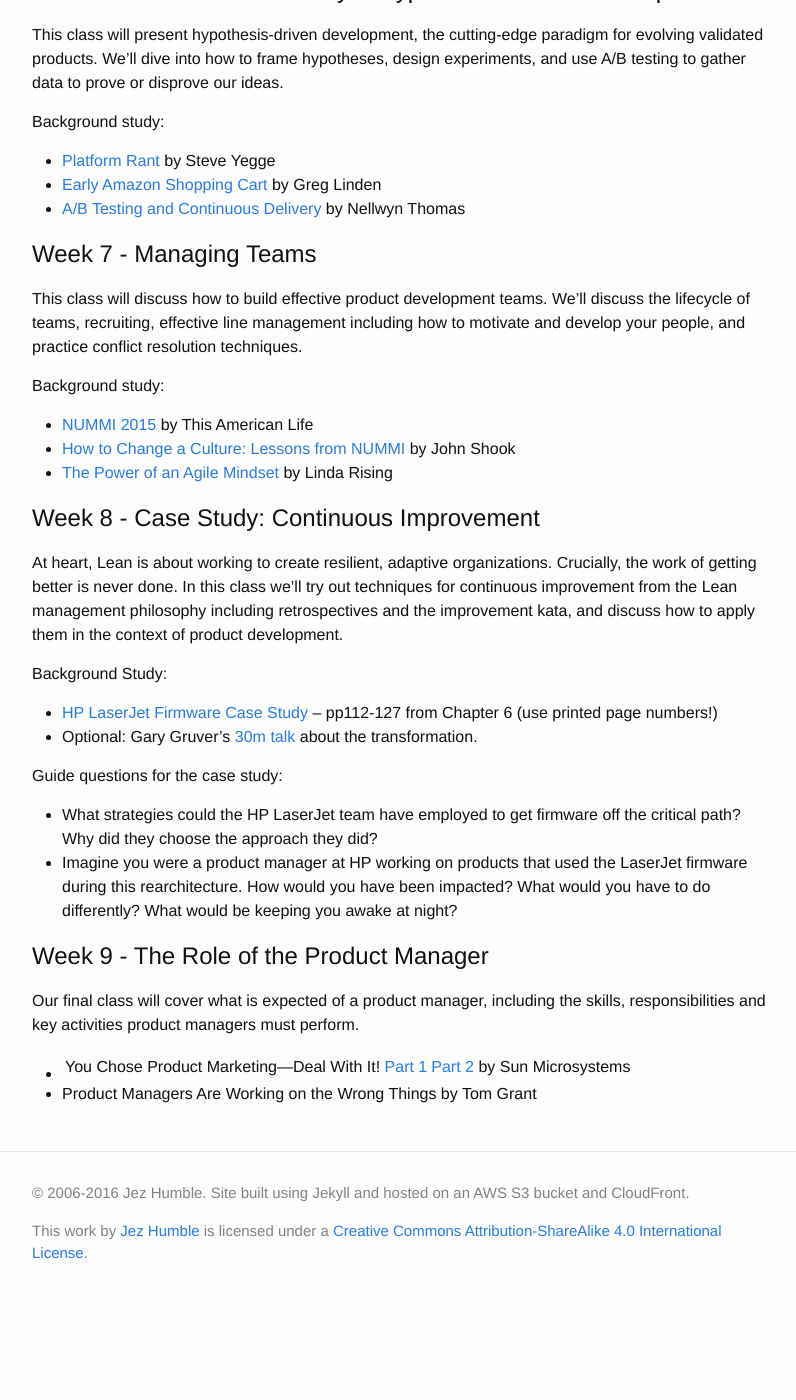
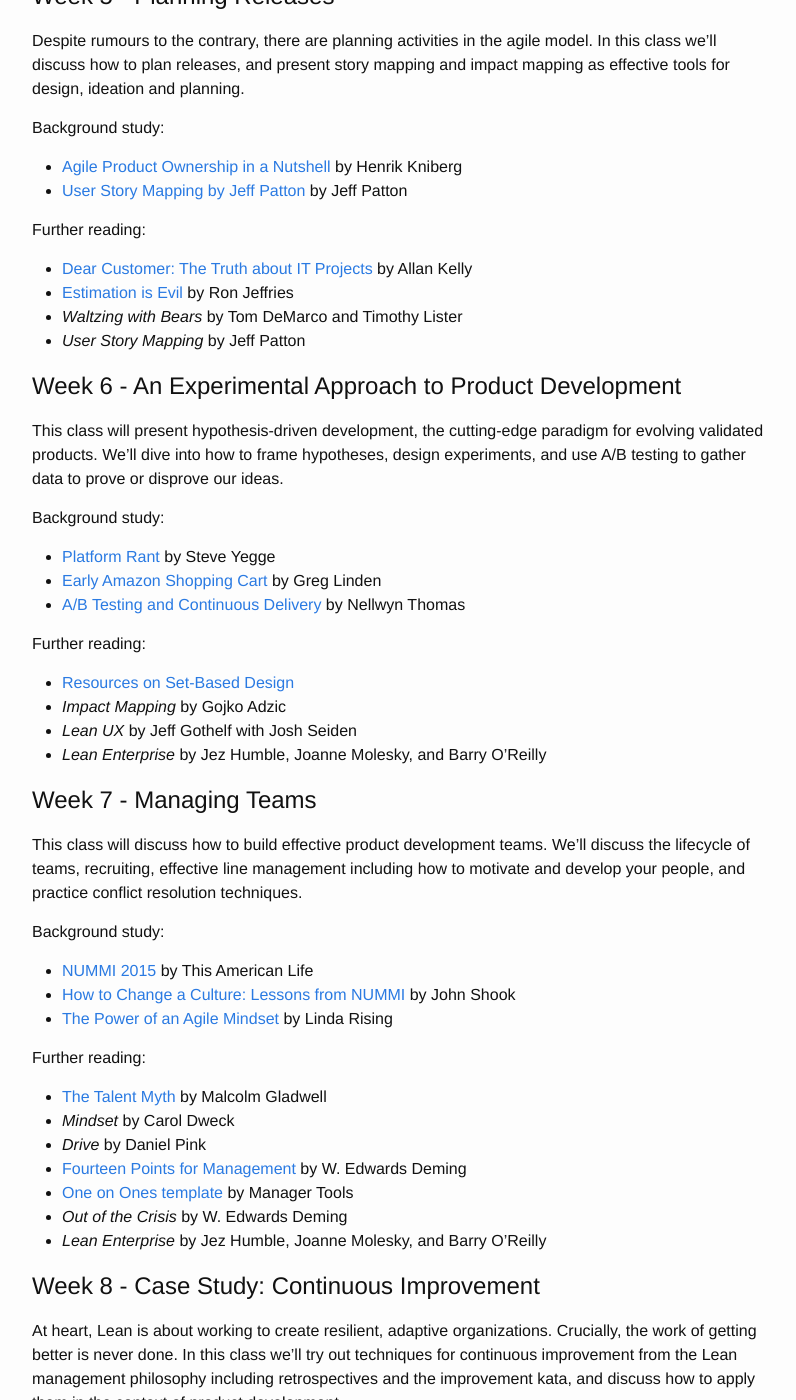
Before and after one commit to jezhumble/lapm, a Jekyll site: the page built from syllabus.md, in a window 1280 px wide and 1400 px high, scrolled down 1560 px. Shown: the whole window, without its empty margins (238-1034 px from the left). Built offline with Jekyll 4.4.1, drawn with Linux system fonts in a browser that asks for light colours; before the commit the page ends 2885 px from its top, so only the background shows below that; some of the changed text lies outside the part shown.

Commit message:
Added further reading

```diff
--- a/syllabus.md
+++ b/syllabus.md
@@ -26,6 +26,10 @@ Background study:
 
 Further reading:
 
+* _How to Measure Anything_ by Douglas Hubbard
+* _The Principles of Product Development Flow_ by Don Reinertsen
+* _Waltzing with Bears_ by Tom DeMarco and Timothy Lister
+* _Lean Enterprise_ by Jez Humble, Joanne Molesky, and Barry O'Reilly
 * [Decision Tree Primer](http://www.public.asu.edu/~kirkwood/DAStuff/decisiontrees/) by Craig Kirkwood.
 
 ## Week 3. Getting to Know your Users
@@ -35,6 +39,13 @@ This class will introduce the idea of a scientific approach to product developme
 Background study:
 
 * [Won’t be Fooled Again](https://www.youtube.com/watch?v=a--xbF_WGyM) by Jeff Patton
+
+Further reading:
+
+* _Lean UX_ by Jeff Gothelf with Josh Seiden
+* [Usability.gov](http://usability.gov/)
+* _Badass: Making Users Awesome_ by Kathy Sierra
+* _Agile User Experience Design_ by Lindsay Ratcliffe and Marc McNeill
 
 ## Week 4 - Introduction to Agile Software Development
 
@@ -54,7 +65,14 @@ Background study:
 * [Agile Product Ownership in a Nutshell](http://blog.crisp.se/2012/10/25/henrikkniberg/agile-product-ownership-in-a-nutshell) by Henrik Kniberg
 * [User Story Mapping by Jeff Patton](http://jpattonassociates.com/the-new-backlog/) by Jeff Patton
 
-## Week 6 - Continuous Delivery & Hypothesis-Driven Development
+Further reading:
+
+* [Dear Customer: The Truth about IT Projects](http://www.agileconnection.com/article/dear-customer-truth-about-it-projects) by Allan Kelly
+* [Estimation is Evil](https://pragprog.com/magazines/2013-02/estimation-is-evil) by Ron Jeffries
+* _Waltzing with Bears_ by Tom DeMarco and Timothy Lister
+* _User Story Mapping_ by Jeff Patton
+
+## Week 6 - An Experimental Approach to Product Development
 
 This class will present hypothesis-driven development, the cutting-edge paradigm for evolving validated products. We’ll dive into how to frame hypotheses, design experiments, and use A/B testing to gather data to prove or disprove our ideas.
 
@@ -63,6 +81,13 @@ Background study:
 * [Platform Rant](https://plus.google.com/+RipRowan/posts/eVeouesvaVX) by Steve Yegge
 * [Early Amazon Shopping Cart](http://glinden.blogspot.com/2006/04/early-amazon-shopping-cart.html) by Greg Linden
 * [A/B Testing and Continuous Delivery](http://www.infoq.com/presentations/ab-testing-continuous-delivery) by Nellwyn Thomas
+
+Further reading:
+
+* [Resources on Set-Based Design](http://xp123.com/articles/resources-on-set-based-design/)
+* _Impact Mapping_ by Gojko Adzic
+* _Lean UX_ by Jeff Gothelf with Josh Seiden
+* _Lean Enterprise_ by Jez Humble, Joanne Molesky, and Barry O'Reilly
 
 ## Week 7 - Managing Teams
 
@@ -73,6 +98,16 @@ Background study:
 * [NUMMI 2015](http://www.thisamericanlife.org/radio-archives/episode/561/nummi-2015) by This American Life
 * [How to Change a Culture: Lessons from NUMMI](http://sloanreview.mit.edu/article/how-to-change-a-culture-lessons-from-nummi/) by John Shook
 * [The Power of an Agile Mindset](https://www.infoq.com/presentations/agile-mindset) by Linda Rising
+
+Further reading:
+
+* [The Talent Myth](http://gladwell.com/the-talent-myth/) by Malcolm Gladwell
+* _Mindset_ by Carol Dweck
+* _Drive_ by Daniel Pink
+* [Fourteen Points for Management](https://deming.org/theman/theories/fourteenpoints) by W. Edwards Deming
+* [One on Ones template](https://www.manager-tools.com/system/files/documents/docs/Manager-Tools_One_on_One_Basics.pdf) by Manager Tools
+* _Out of the Crisis_ by W. Edwards Deming
+* _Lean Enterprise_ by Jez Humble, Joanne Molesky, and Barry O'Reilly
 
 ## Week 8 - Case Study: Continuous Improvement
 
@@ -88,9 +123,22 @@ Guide questions for the case study:
 * What strategies could the HP LaserJet team have employed to get firmware off the critical path? Why did they choose the approach they did?
 * Imagine you were a product manager at HP working on products that used the LaserJet firmware during this rearchitecture. How would you have been impacted? What would you have to do differently? What would be keeping you awake at night?
 
+Further reading:
+
+* _A Practical Approach to Large-Scale Agile Development_ by Gruver et al
+* _Leading the Transformation_ by Gruver et al
+* _Toyota Kata_ by Mike Rother
+* [Toyota Kata Handbook](www-personal.umich.edu/~mrother/Homepage.html) by Mike Rother
+
 ## Week 9 - The Role of the Product Manager
 
 Our final class will cover what is expected of a product manager, including the skills, responsibilities and key activities product managers must perform.
 
+Background Study:
+
 * You Chose Product Marketing---Deal With It! [Part 1](https://www.youtube.com/watch?v=czYDshjmys4) | [Part 2](https://www.youtube.com/watch?v=pHeiRiRUkeo) by Sun Microsystems
 * Product Managers Are Working on the Wrong Things by Tom Grant
+
+Further reading:
+
+* _Inspired_ by Marty Cagan
```
